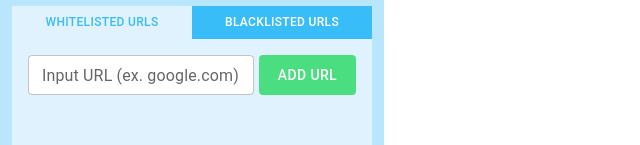
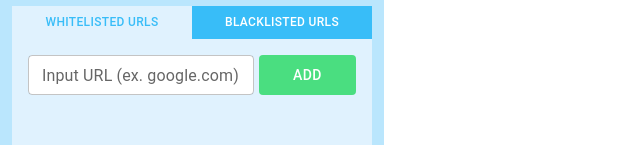
Before and after one commit to aldreichh/Extenalert, a React (Create React App) app: page /index.html in a window 1280 px wide. Shown: the part 213-358 px from the top of the page, without its empty margins (0-640 px from the left). Built offline with nearby package versions, Linux system fonts and the light colour scheme.

Commit message:
done phishing detection using API

```diff
--- a/src/components/BlacklistedUrls.js
+++ b/src/components/BlacklistedUrls.js
@@ -90,7 +90,7 @@ function BlacklistedUrls () {
                 }}
                 onClick={handleAddURL}
             >
-                Add URL
+                Add
             </Button>
         </div>
         <div class="mt-2 overflow-auto h-50">
--- a/src/components/WhitelistedUrls.js
+++ b/src/components/WhitelistedUrls.js
@@ -91,7 +91,7 @@ function WhitelistedUrls() {
                         }}
                         onClick={handleAddURL}
                     >
-                        Add URL
+                        Add
                     </Button>
                 </div>
                 <div class="mt-2 overflow-auto h-50">
```
